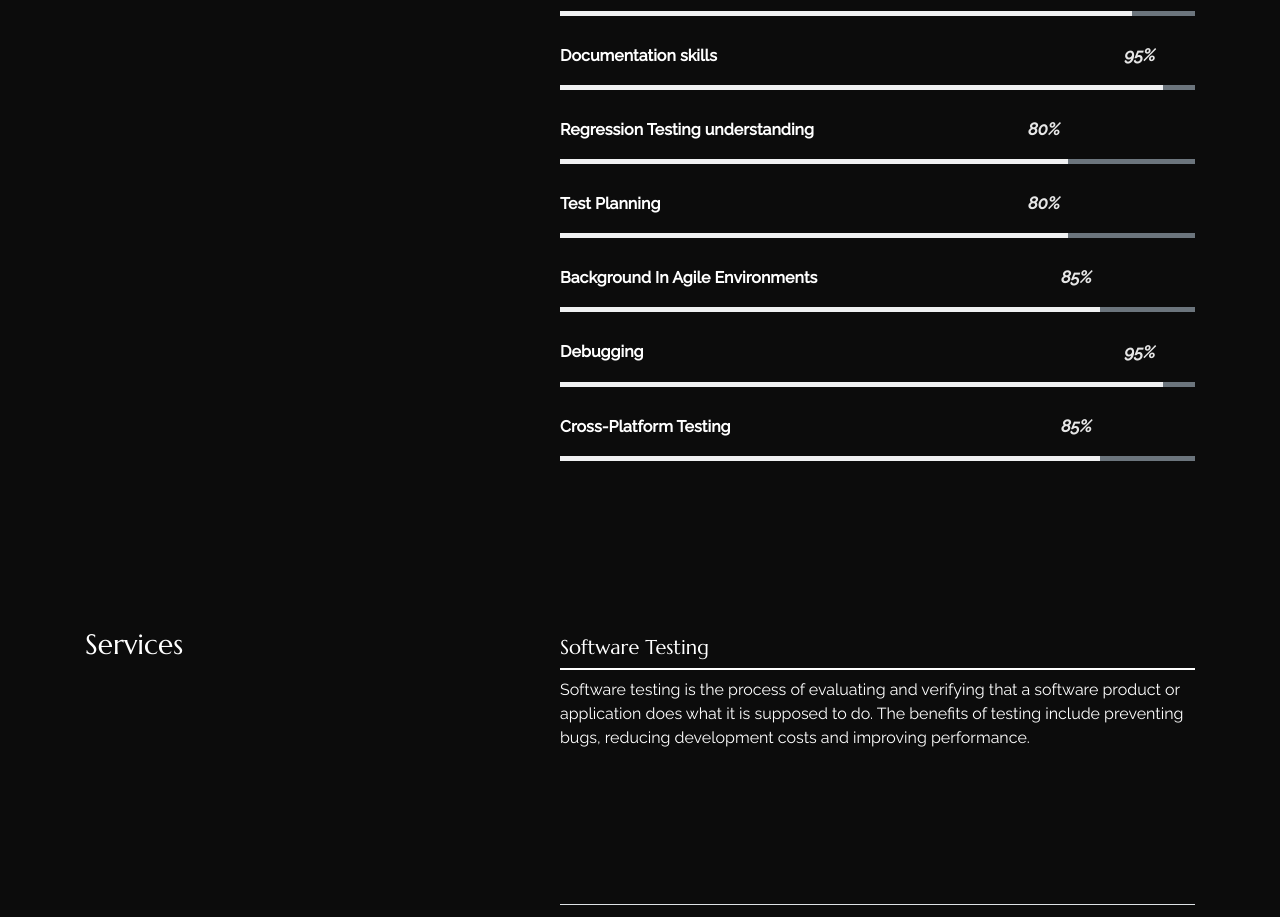
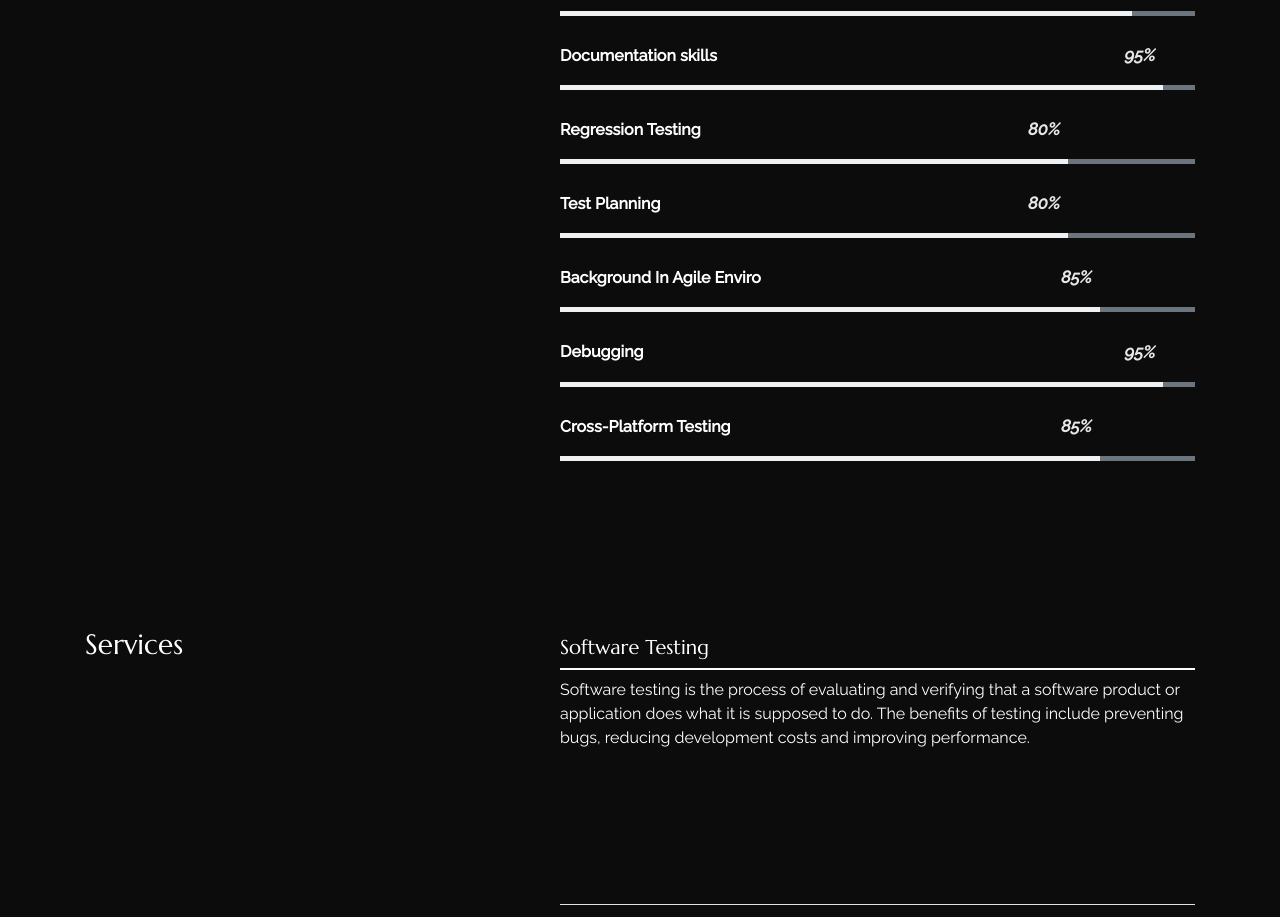
Before and after one commit to Liz-Bilashaka/livePortfolio, a React (Create React App) app: page / in a window 1280 px wide. Shown: the part 2560-3477 px from the top of the page. Built offline with nearby package versions, Linux system fonts and the light colour scheme.

Commit message:
updated skills

```diff
--- a/src/content_option.js
+++ b/src/content_option.js
@@ -104,7 +104,7 @@ const skills = [
     value: 95,
   },
   {
-    name: "Regression Testing understanding",
+    name: "Regression Testing",
     value: 80,
   },
   {
@@ -112,7 +112,7 @@ const skills = [
     value: 80,
   },
   {
-    name: "Background In Agile Environments",
+    name: "Background In Agile Enviro",
     value: 85,
   },
   {
```
Also changed, not shown: 1 other file (tests, documents, lock files or other folders).
